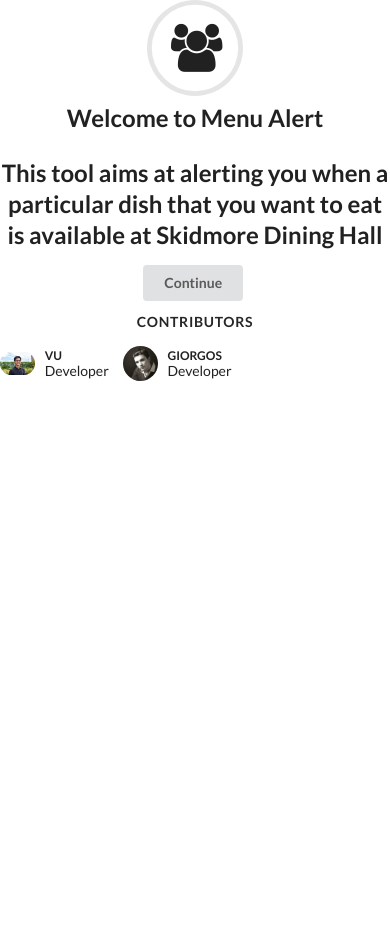
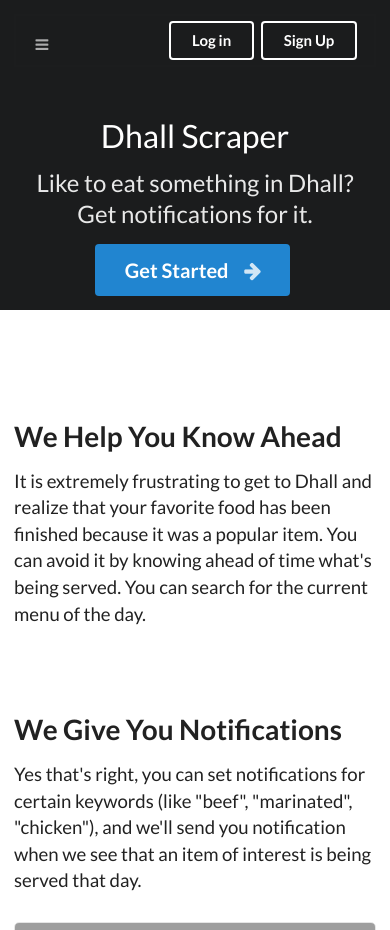
Before and after one commit to nlavee/MenusScraper, a Flask app: page / in a window 390 px wide. Shown: the top 930 px of the page. Before the commit the page ends 381 px from the top, so only its background shows below. Run offline with Flask 2, Linux system fonts and the light colour scheme; some libraries are stand-ins or nearby versions; grey boxes are pictures that could not be loaded.

Commit message:
Applied HomePage theme to homepage.

```diff
--- /dev/null
+++ b/menu-app/static/styles/base.css
@@ -0,0 +1,78 @@
+  .hidden.menu {
+      display: none;
+    }
+    .masthead.segment {
+      min-height: 500px;
+      padding: 1em 0em;
+    }
+    .masthead .logo.item img {
+      margin-right: 1em;
+    }
+    .masthead .ui.menu .ui.button {
+      margin-left: 0.5em;
+    }
+    .masthead h1.ui.header {
+      margin-top: 3em;
+      margin-bottom: 0em;
+      font-size: 4em;
+      font-weight: normal;
+    }
+    .masthead h2 {
+      font-size: 1.7em;
+      font-weight: normal;
+    }
+    .ui.vertical.stripe {
+      padding: 8em 0em;
+    }
+    .ui.vertical.stripe h3 {
+      font-size: 2em;
+    }
+    .ui.vertical.stripe .button + h3,
+    .ui.vertical.stripe p + h3 {
+      margin-top: 3em;
+    }
+    .ui.vertical.stripe .floated.image {
+      clear: both;
+    }
+    .ui.vertical.stripe p {
+      font-size: 1.33em;
+    }
+    .ui.vertical.stripe .horizontal.divider {
+      margin: 3em 0em;
+    }
+    .quote.stripe.segment {
+      padding: 0em;
+    }
+    .quote.stripe.segment .grid .column {
+      padding-top: 5em;
+      padding-bottom: 5em;
+    }
+    .footer.segment {
+      padding: 5em 0em;
+    }
+    .secondary.pointing.menu .toc.item {
+      display: none;
+    }
+    @media only screen and (max-width: 700px) {
+      .ui.fixed.menu {
+        display: none !important;
+      }
+      .secondary.pointing.menu .item,
+      .secondary.pointing.menu .menu {
+        display: none;
+      }
+      .secondary.pointing.menu .toc.item {
+        display: block;
+      }
+      .masthead.segment {
+        min-height: 150px;
+      }
+      .masthead h1.ui.header {
+        font-size: 2em;
+        margin-top: 1.5em;
+      }
+      .masthead h2 {
+        margin-top: 0.5em;
+        font-size: 1.5em;
+      }
+    }
--- a/menu-app/templates/index.html
+++ b/menu-app/templates/index.html
@@ -1,45 +1,137 @@
 <!DOCTYPE html>
-<html lang="en">
+<html>
+<head>
+  <!-- Standard Meta -->
+  <meta charset="utf-8" />
+  <meta http-equiv="X-UA-Compatible" content="IE=edge,chrome=1" />
+  <meta name="viewport" content="width=device-width, initial-scale=1.0, maximum-scale=1.0">
 
-<head>
-	<title>Menu Application</title>
-	<script src="https://code.jquery.com/jquery-3.1.1.min.js" integrity="sha256-hVVnYaiADRTO2PzUGmuLJr8BLUSjGIZsDYGmIJLv2b8=" crossorigin="anonymous"></script>
-	<script src="https://code.jquery.com/jquery-3.1.1.min.js" integrity="sha256-hVVnYaiADRTO2PzUGmuLJr8BLUSjGIZsDYGmIJLv2b8=" crossorigin="anonymous"></script>
-	<link rel="stylesheet" type="text/css" href="static/styles/dist/semantic.min.css">
-	<link rel="stylesheet" type="text/css" href="static/styles/dist/semantic.min.css">
-	<script src="static/styles/dist/semantic.min.js"></script>
+  <!-- Site Properties -->
+  <title>Homepage - Semantic</title>
+  <link rel="stylesheet" type="text/css" href="static/styles/dist/components/reset.css">
+  <link rel="stylesheet" type="text/css" href="static/styles/dist/components/site.css">
+
+  <link rel="stylesheet" type="text/css" href="static/styles/dist/components/container.css">
+  <link rel="stylesheet" type="text/css" href="static/styles/dist/components/grid.css">
+  <link rel="stylesheet" type="text/css" href="static/styles/dist/components/header.css">
+  <link rel="stylesheet" type="text/css" href="static/styles/dist/components/image.css">
+  <link rel="stylesheet" type="text/css" href="static/styles/dist/components/menu.css">
+
+  <link rel="stylesheet" type="text/css" href="static/styles/dist/components/divider.css">
+  <link rel="stylesheet" type="text/css" href="static/styles/dist/components/dropdown.css">
+  <link rel="stylesheet" type="text/css" href="static/styles/dist/components/segment.css">
+  <link rel="stylesheet" type="text/css" href="static/styles/dist/components/button.css">
+  <link rel="stylesheet" type="text/css" href="static/styles/dist/components/list.css">
+  <link rel="stylesheet" type="text/css" href="static/styles/dist/components/icon.css">
+  <link rel="stylesheet" type="text/css" href="static/styles/dist/components/sidebar.css">
+  <link rel="stylesheet" type="text/css" href="static/styles/dist/components/transition.css">
+  <link rel="stylesheet" type="text/css" href="static/styles/base.css">
+
+  <script src="https://ajax.googleapis.com/ajax/libs/jquery/3.1.1/jquery.min.js"></script>
+  <script src="static/styles/dist/components/visibility.js"></script>
+  <script src="static/styles/dist/components/sidebar.js"></script>
+  <script src="static/styles/dist/components/transition.js"></script>
+  <script>
+  $(document)
+    .ready(function() {
+      // fix menu when passed
+      $('.masthead')
+        .visibility({
+          once: false,
+          onBottomPassed: function() {
+            $('.fixed.menu').transition('fade in');
+          },
+          onBottomPassedReverse: function() {
+            $('.fixed.menu').transition('fade out');
+          }
+        })
+      ;
+      // create sidebar and attach to menu open
+      $('.ui.sidebar')
+        .sidebar('attach events', '.toc.item')
+      ;
+    })
+  ;
+  </script>
 </head>
 <body>
-	<div class="intro-index">
-		<h2 class="ui center aligned icon header">
-	<i class="circular users icon"></i>
-	Welcome to Menu Alert
-	</h2>
-	<h2 class="ui center aligned header">This tool aims at alerting you when a particular dish that you want to eat is available at Skidmore Dining Hall</h2>
 
-	<div class="ui one column stackable center aligned page grid">
-		<div class="column twelve wide">
-			<button class="ui button">Continue</button>
+<!-- Following Menu -->
+<div class="ui large top fixed hidden menu">
+  <div class="ui container">
+    <a class="active item">Home</a>
+    <a class="item">About</a>
+    <a class="item">Contributing</a>
+    <a class="item">Help</a>
+    <div class="right menu">
+      <div class="item">
+        <a class="ui button">Log in</a>
+      </div>
+      <div class="item">
+        <a class="ui primary button">Sign Up</a>
       </div>
     </div>
   </div>
-	<p></p>
-	<div class="ui horizontal divider">Contributors</div>
-	<div class="ui horizontal center aligned list">
-	<div class="item">
-			<img class="ui mini circular image" src="static/images/contributors/v.jpg">
-			<div class="content">
-			<div class="ui sub header">Vu</div>
-			Developer
 </div>
+
+<!-- Sidebar Menu -->
+<div class="ui vertical inverted sidebar menu">
+  <a class="active item">Home</a>
+  <a class="item">About</a>
+  <a class="item">Contributing</a>
+  <a class="item">Help</a>
+  <a class="item">Login</a>
+  <a class="item">Signup</a>
 </div>
-		<div class="item">
-			<img class="ui mini circular image" src="static/images/contributors/p.jpg">
-			<div class="content">
-			<div class="ui sub header">Giorgos</div>
-			Developer
+
+
+<!-- Page Contents -->
+<div class="pusher">
+  <div class="ui inverted vertical masthead center aligned segment">
+
+    <div class="ui container">
+      <div class="ui large secondary inverted pointing menu">
+        <a class="toc item">
+          <i class="sidebar icon"></i>
+        </a>
+        <a class="active item">Home</a>
+        <a class="item">About</a>
+        <a class="item">Contributing</a>
+        <a class="item">Help</a>
+        <div class="right item">
+          <a class="ui inverted button">Log in</a>
+          <a class="ui inverted button">Sign Up</a>
         </div>
       </div>
     </div>
+
+    <div class="ui text container">
+      <h1 class="ui inverted header">
+        Dhall Scraper
+      </h1>
+      <h2>Like to eat something in Dhall? Get notifications for it.</h2>
+      <div class="ui huge primary button">Get Started <i class="right arrow icon"></i></div>
+    </div>
+
+  </div>
+
+  <div class="ui vertical stripe segment">
+    <div class="ui middle aligned stackable grid container">
+      <div class="row">
+        <div class="eight wide column">
+          <h3 class="ui header">We Help You Know Ahead</h3>
+          <p>It is extremely frustrating to get to Dhall and realize that your favorite food has been finished because it was a popular item. You can avoid it by knowing ahead of time what's being served. You can search for the current menu of the day.</p>
+          <h3 class="ui header">We Give You Notifications</h3>
+		  <p>Yes that's right, you can set notifications for certain keywords (like "beef", "marinated", "chicken"), and we'll send you notification when we see that an item of interest is being served that day.</p>
+        </div>
+        <div class="six wide right floated column">
+          <img src="static/images/dhall/dhall.jpg" class="ui large bordered rounded image">
+        </div>
+      </div>
+    </div>
+  </div>
+</div>
+
 </body>
+
 </html>
```
Also changed, not shown: 1 other file. Lines whose indentation alone changed are shown as unchanged.
